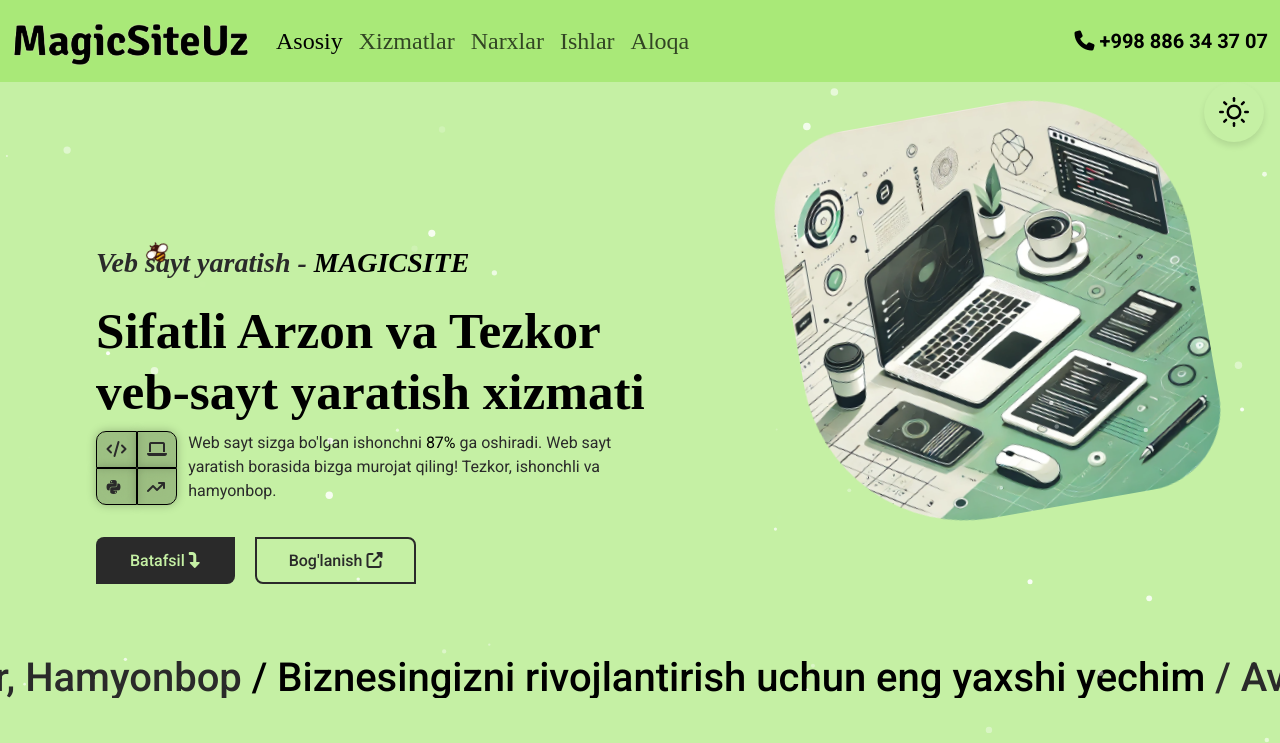
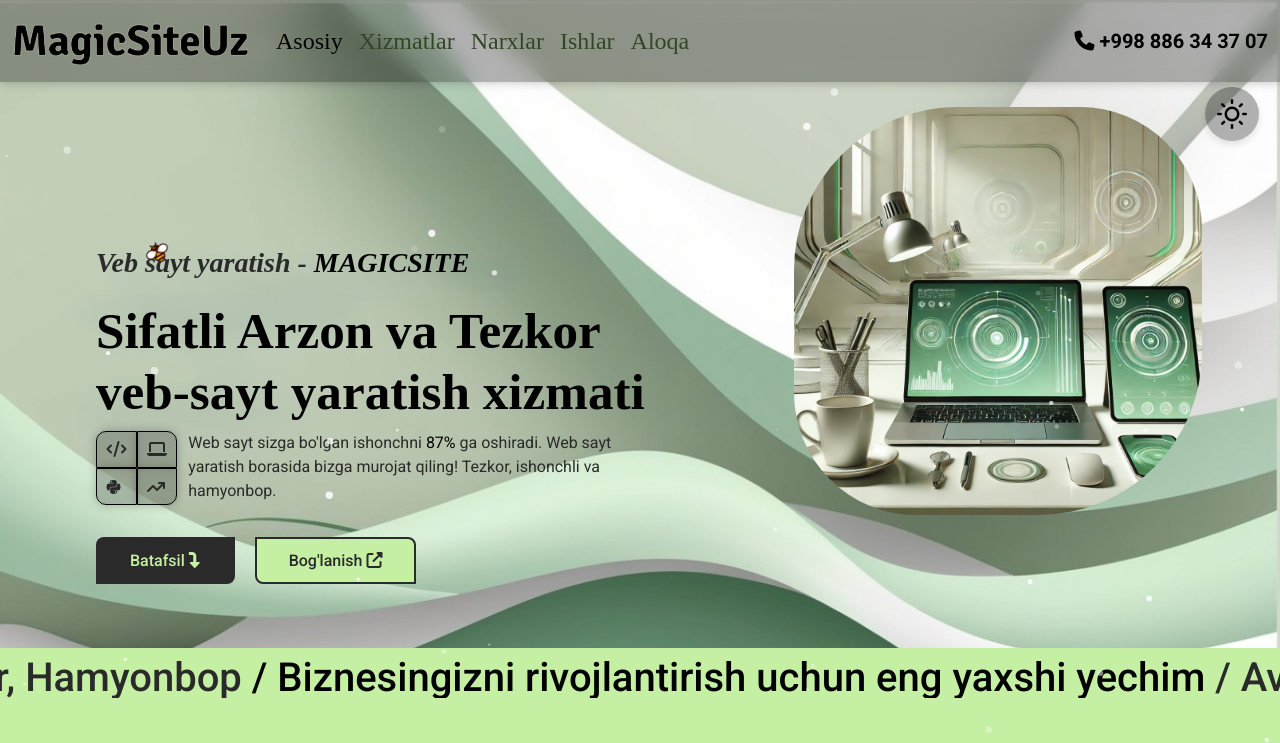
Before and after one commit to navruzbro/MagicSiteFrontend, a plain HTML site: page index.html in a window 1280 px wide. Shown: the top 743 px of the page. Drawn offline with nearby package versions, Linux system fonts and the light colour scheme; a web font is replaced by a local one.

Commit message:
add background image on header section

```diff
--- a/index.html
+++ b/index.html
@@ -113,6 +113,8 @@
 <!--Canvas animation-->
 <canvas id="animation-canvas"></canvas>
 
+<!--NAVBAR and HEADER SECTION-->
+  <div class="navbar-header-section">
     <!--Navbar section-->
           <nav class="navbar navbar-expand-lg" id="navbar">
               <div class="container-fluid">
@@ -148,7 +150,6 @@
               </div>
           </nav>
   <!--end Navbar section-->
-
 
   <!--Header section-->
           <header class="header" id="header">
@@ -205,7 +206,7 @@
 
                     <div class="main-img">
                       <div class="img-box">
-                      <img src="./static/media/sitephotos/file-AUaCuLXwbPus5YRk15WgJT.webp" alt="Magicsiteslidephoto">
+                        <img id="header-img" src="./static/media/sitephotos/header-section-img-light.webp" alt="Magicsiteslidephoto">
                       </div>
                       </div>
                   </div>
@@ -215,6 +216,9 @@
             </div>
           </header>
   <!--End Header section-->
+  </div>
+<!--END NAVBAR AND HEADER SECTION-->
+
 
 <!--between animation-->
 <div class="text-container_btw unselectable" id="between-animation-1">
--- a/static/css/index.css
+++ b/static/css/index.css
@@ -45,11 +45,25 @@
     }
 
 
+/*Navbar and Header*/
+.navbar-header-section{
+  background-image:url(../media/sitephotos/header-background-light.jpg);
+  transition: background-image 0.4s ease, color 0.1s ease-in-out;
+  width:100%;
+  background-repeat: no-repeat;
+  background-size:cover;
+}
+
+/* Dark Mode */
+[data-theme="dark"] .navbar-header-section{
+  background-image:url(../media/sitephotos/header-background-night.jpg);
+}
 
 /*Navbar section styles*/
 .navbar{
-  background-color: var(--navbar-bg-color);
-  transition: background-color 0.4s ease;
+  background-color: rgba(0, 0, 0, 0.3);
+  backdrop-filter: blur(10px);
+  box-shadow: 0 0 10px rgba(0,0,0,0.25);
   z-index:10;
 }
 
@@ -164,9 +178,8 @@
 
 /*Main section*/
   .main-section, .g766{
-    background-color: var(--bg-color);
     margin:0;
-    transition: background-color 0.4s ease, color 0.4s ease;
+
   }
   .main-text-box{
     padding:1rem 1.5rem 1rem 1.5rem;
@@ -279,28 +292,25 @@
   border-radius:0 0 10px 0;
 }
 
-  .main-section div .main-img{
-    background-color: var(--bg-color);
-    transition: background-color 0.4s ease;
-  }
 
   .main-section div .main-img .img-box{
-    border-radius:20% 40% 20% 40%;
+    border-radius:40% 30% 40% 30%;
     overflow: hidden;
     width:80%;
     margin-top:5%;
     margin-bottom:5%;
     margin-left:7%;
     margin-right:7%;
-    transform:rotate(-10deg);
+    transform:rotate(0deg);
     transition:all 0.4s ease-in-out;
   }
   .main-section div .main-img .img-box img{
     width:100%;
+    transition:all 0.2s ease-in-out;
   }
 
   .main-section div .main-img .img-box:hover{
-    transform:rotate(0deg) scale(1.05);
+    transform:rotate(10deg) scale(1.08);
   }
 
 /*End main section*/
--- a/static/css/shared.css
+++ b/static/css/shared.css
@@ -132,9 +132,11 @@
   }
 
   .toggle-theme-button-light-night{
-    width: 60px; /* Tugma kattaligi */
-    height: 60px;
-    background-color: var(--button-bg-color); /* Tugma fon rangi */
+    width: 3.4rem; /* Tugma kattaligi */
+    height: 3.4rem;
+    margin:0.3rem;
+    background-color: rgba(0, 0, 0, 0.3); /* Tugma fon rangi */
+    backdrop-filter: 20px;
     border: none; /* Borderni olib tashlash */
     border-radius: 50%; /* Dumaloq shakl */
     display: flex;
--- a/static/js/main.js
+++ b/static/js/main.js
@@ -38,6 +38,7 @@
 const themeToggle = document.getElementById("theme-toggle");
 const themeIcon = document.getElementById("theme-icon");
 const logo = document.getElementById("magicsite-logo");
+const headerImg = document.getElementById("header-img"); // Header rasm elementini tanlash
 
 const userPrefersDark = window.matchMedia("(prefers-color-scheme: dark)").matches;
 const savedTheme = localStorage.getItem("theme");
@@ -48,10 +49,12 @@
 const updateTheme = () => {
   if (currentTheme === "dark") {
     themeIcon.style.transform = "rotate(0deg)";
-    logo.src = "./static/media/logo/magicsitelight.PNG";
+    logo.src = "./static/media/logo/magicsitelight.PNG"; // Dark rejim uchun logo
+    headerImg.src = "./static/media/sitephotos/header-section-img.webp"; // Dark rejim uchun header rasm
   } else {
     themeIcon.style.transform = "rotate(180deg)";
-    logo.src = "./static/media/logo/magicsitetext.PNG";
+    logo.src = "./static/media/logo/magicsitetext.PNG"; // Light rejim uchun logo
+    headerImg.src = "./static/media/sitephotos/header-section-img-light.webp"; // Light rejim uchun header rasm
   }
 };
 
@@ -63,7 +66,6 @@
   localStorage.setItem("theme", currentTheme);
   updateTheme();
 });
-
 
 
 
```
Also changed, not shown: static/media/sitephotos/header-background-dark.jpg (added), static/media/sitephotos/header-background-light.jpg (added), static/media/sitephotos/header-background-night.jpg (added), static/media/sitephotos/header-section-img-light.webp (added), static/media/sitephotos/header-section-img.webp (added). Lines whose indentation alone changed are shown as unchanged.
